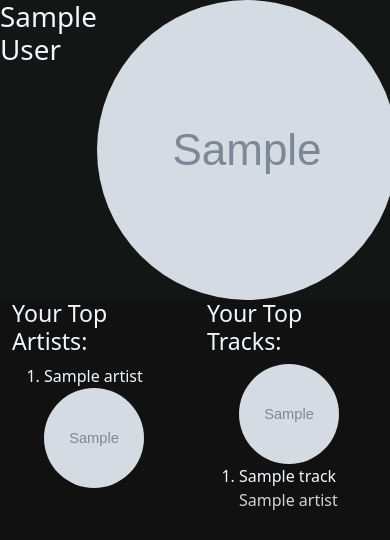
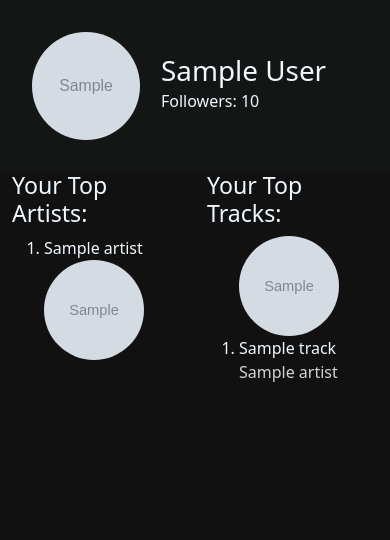
Before and after one commit to rorywilliams36/Spotify-Companion, a Flask app: template templates/profile.html in a window 390 px wide; the page is wider, and only the part inside the window is pictured. Shown: the top 540 px of that part. Run offline with Flask 3, Linux system fonts and the light colour scheme; the template is opened without the code that fills it: most values are stand-ins (such as "Sample title", 1, 10 or a date in 2020); grey boxes marked "Sample" are stand-in pictures; parts of the project's set-up code (start-up, migrations or seed data) failed here and were passed over.

Commit message:
styling profile header

```diff
--- a/static/css/style.css
+++ b/static/css/style.css
@@ -7,13 +7,26 @@
 #profile {
     background-color: #141616;
     display: flex;
-
+    flex-direction: row;
+    align-items: center;
+    padding: 1em 1em;
+    white-space: pre-wrap;
 }
 
-/* #profile img {
-    max-width: ;
-    max-height: ;
-} */
+#profile > div {
+    margin-left: 5px;
+    margin-right: 5px;
+    margin-bottom: 0;
+    line-height: 2px;
+}
+
+#profile img {
+    max-width: auto;
+    max-height: auto;
+}
+
+
+
 
 #artist {
     color:lightgray;
@@ -42,3 +55,18 @@ footer {
     background-color: #17191a;
     color:lightgray
 }
+
+
+@media only screen and (max-width: 750px){
+    #profile img {
+        max-width: 210px;
+        max-height: 210px;
+    }
+}
+
+@media only screen and (max-width: 600px){
+    #profile img {
+        max-width: 140px;
+        max-height: 140px;
+    }
+}
--- a/templates/profile.html
+++ b/templates/profile.html
@@ -10,9 +10,11 @@
   <header id="profile">
     <!-- Profile Header -->
     {% if profile %}
-      <h1>{{ profile['display_name'] }}</h1>
       <img src="{{profile['images'][0]['url']}}" id="profile" height="300" width="300">
-      <p>Followers: {{ profile['followers']['total'] }}</p>
+      <div>
+        <h1>{{ profile['display_name'] }}</h1>
+        <p>Followers: {{ profile['followers']['total'] }}</p>
+      </div>
     {% endif %}
   </header>
 
```
